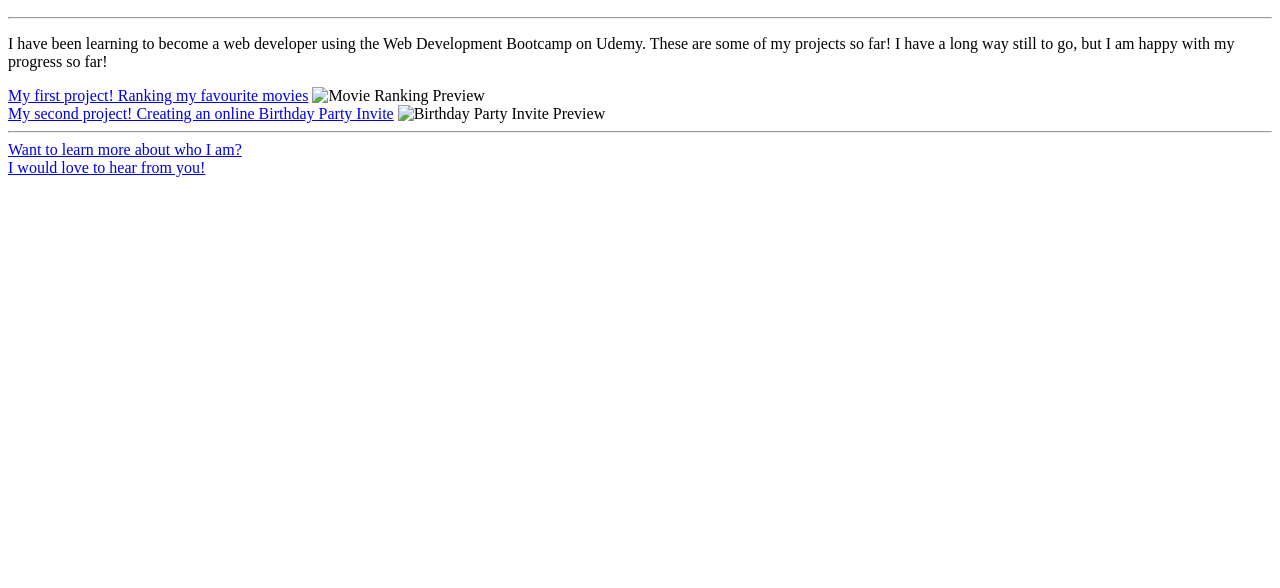
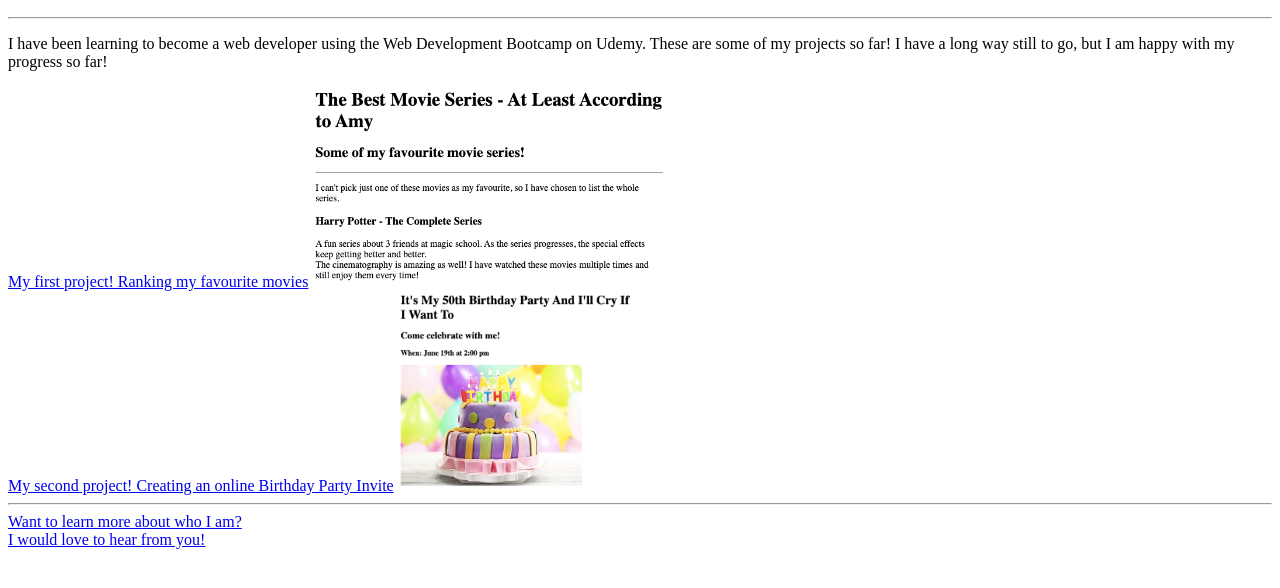
Before and after one commit to SpeedyALC/html-portfolio, a plain HTML site: page index.html in a window 1280 px wide. Shown: the part 110-698 px from the top of the page. Drawn offline with Linux system fonts and the light colour scheme.

Commit message:
Update index.html

```diff
--- a/index.html
+++ b/index.html
@@ -14,10 +14,10 @@
             I have a long way still to go, but I am happy with my progress so far!
         </p>
         <a href="./public/movie-ranking.html">My first project! Ranking my favourite movies</a>
-        <img src="../4.3 HTML Porfolio Project/assets/images/Amy Movie Ranking.png" height="200" alt="Movie Ranking Preview"/>
+        <img src="../assets/images/Amy Movie Ranking.png" height="200" alt="Movie Ranking Preview"/>
         <br />
         <a href="./public/birthday-invite.html">My second project! Creating an online Birthday Party Invite</a>
-        <img src="../4.3 HTML Porfolio Project/assets/images/Amy Birthday Invite.png" height="200" alt="Birthday Party Invite Preview"/>
+        <img src="../assets/images/Amy Birthday Invite.png" height="200" alt="Birthday Party Invite Preview"/>
         <hr />
         <a href="../4.3 HTML Porfolio Project/public/about.html">Want to learn more about who I am?</a> <br />
         <a href="../4.3 HTML Porfolio Project/public/contact.html">I would love to hear from you!</a>
```
